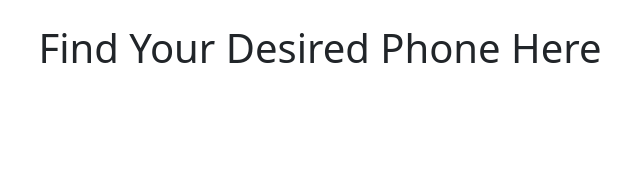
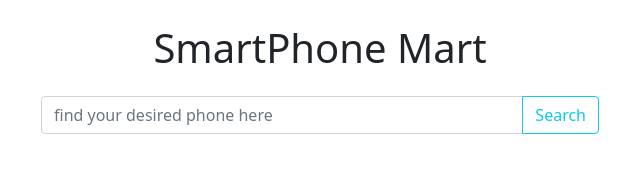
Before and after one commit to Azmain951/smartphone-mart, a plain HTML site: page index.html in a window 1280 px wide. Shown: the whole page, without its empty margins (320-960 px from the left). Drawn offline with nearby package versions, Linux system fonts and the light colour scheme.

Commit message:
fetching data from api

```diff
--- a/index.html
+++ b/index.html
@@ -13,10 +13,17 @@
 
 <body class="container">
     <header>
-        <h1 class="text-center mt-4">Find Your Desired Phone Here</h1>
+        <h1 class="text-center mt-4">SmartPhone Mart</h1>
     </header>
+
     <main>
-
+        <section class="search-section w-50 mx-auto mt-4">
+            <div class="input-group mb-3">
+                <input id="search-field" type="text" class="form-control" placeholder="find your desired phone here">
+                <button onclick="searchPhone()" class="btn btn-outline-info" type="button"
+                    id="serach-button">Search</button>
+            </div>
+        </section>
     </main>
 
     <script src="https://cdn.jsdelivr.net/npm/bootstrap@5.1.3/dist/js/bootstrap.bundle.min.js"
--- a/js/phone.js
+++ b/js/phone.js
@@ -0,0 +1,9 @@
+const searchPhone = () => {
+    const searchField = document.getElementById('search-field');
+    const searchText = searchField.value;
+
+    const url = `https://openapi.programming-hero.com/api/phones?search=${searchText}`;
+    fetch(url)
+        .then(res => res.json())
+        .then(data => console.log(data.data));
+};
```
